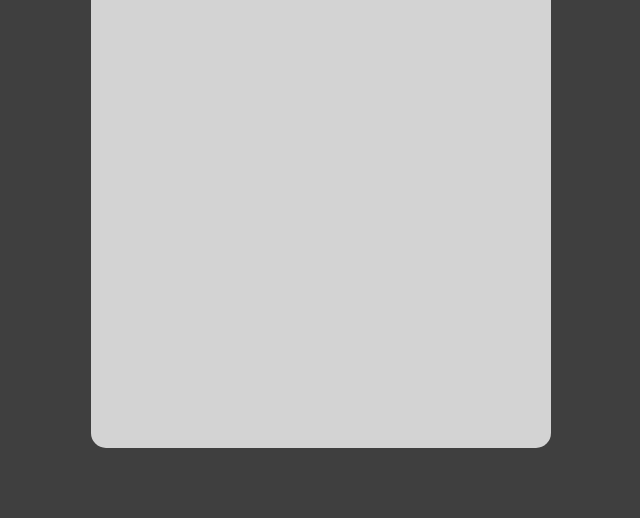
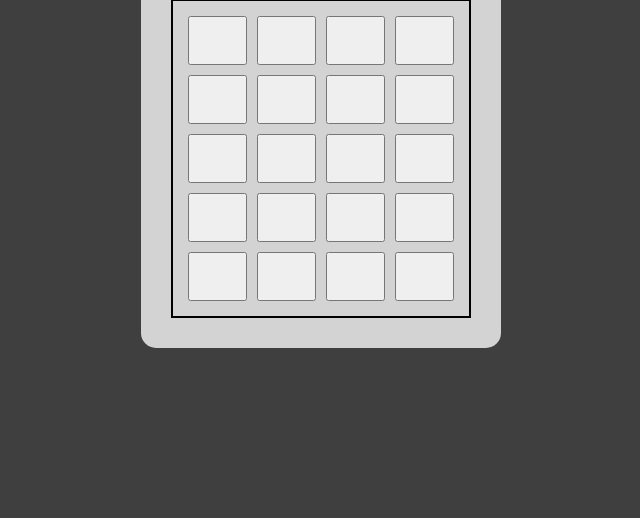
Before and after one commit to edlombanal/calculator, a plain HTML site: page index.html in a window 1280 px wide. Shown: the part 282-800 px from the top of the page, without its empty margins (319-959 px from the left). Drawn offline with Linux system fonts and the light colour scheme.

Commit message:
Remove plus row for convenience

```diff
--- a/index.css
+++ b/index.css
@@ -12,11 +12,47 @@ body{
 .content{
     display: flex;
     flex-direction: column;
-    width: 400px;
-    height: 600px;
+    width: 300px;
+    height: 400px;
     background-color: lightgray;
     border-radius: 15px;
     padding: 30px;
+    gap: 10px;
+}
+
+.buttons{
+    border-width: 2px;
+    border-style: solid;
+    padding: 15px;
+    height: 100%;
+    display: flex;
+    flex-direction: column;
+    justify-content: space-evenly;
+    gap: 10px;
+}
+
+.plus-row{
+    display: flex;
+    flex-direction: row;
+    gap: 4px;
+}
+
+.row, .plus-row, .non-plus, .plus{
+    display: flex;
+    flex-direction: row;
+    justify-content: space-between;
+    align-items: center;
+    height: 100%;
+    gap: 10px;
+}
+
+.non-plus{
+    flex-direction: column;
+}
+
+button{
+    height: 100%;
+    width: 100%;
 }
 
 .screen{
--- a/index.html
+++ b/index.html
@@ -43,9 +43,8 @@
           <button></button>
           <button></button>
         </div>
-        <div class="plus-row">
-          <div class="non-plus">
         <div class="row">
+          <button></button>
           <button></button>
           <button></button>
           <button></button>
@@ -54,11 +53,7 @@
           <button></button>
           <button></button>
           <button></button>
-            </div>
-          </div>
-          <div class="plus">
           <button></button>
-          </div>
         </div>
       </div>
     </div>
```
Lines whose indentation alone changed are shown as unchanged.
